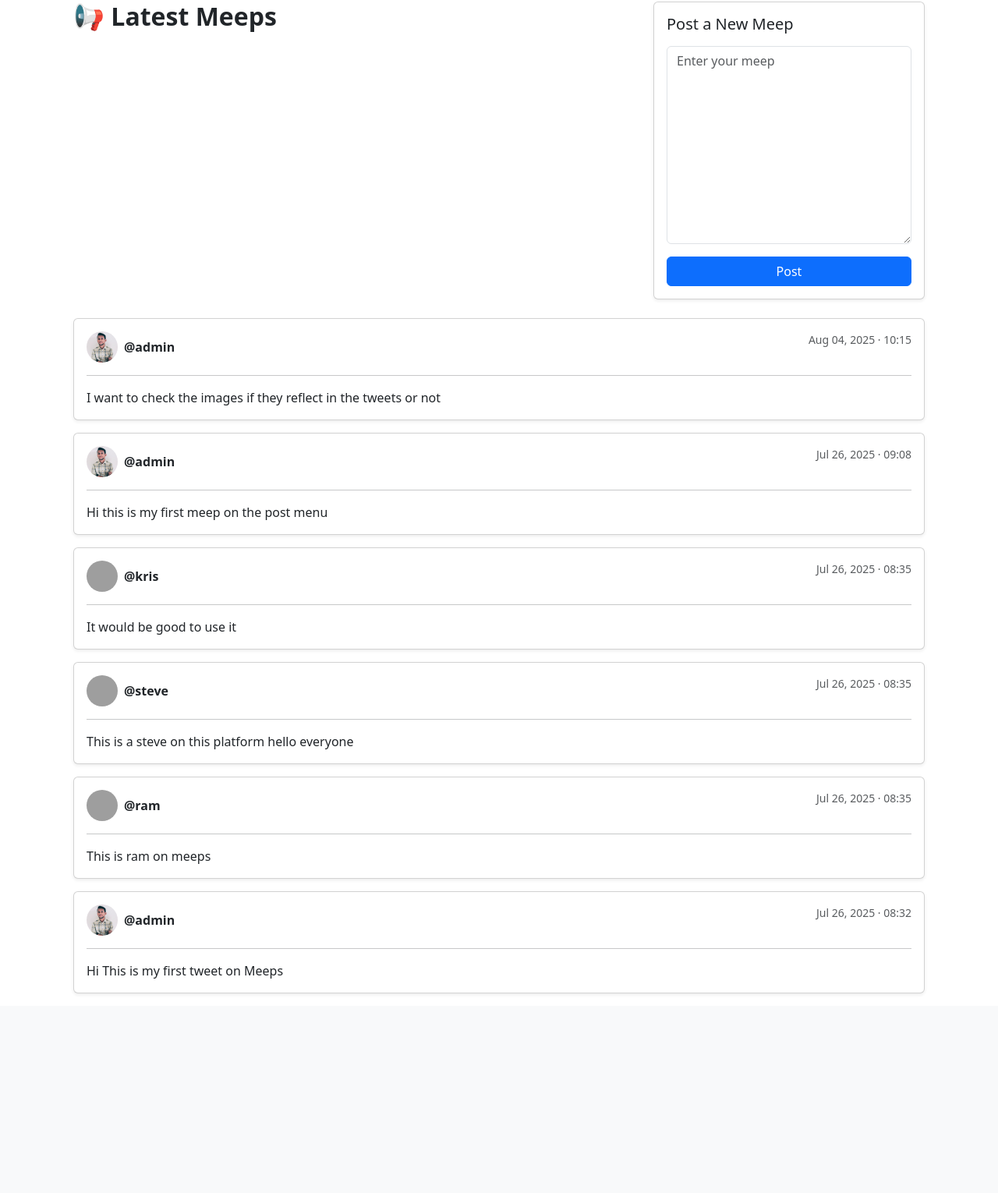
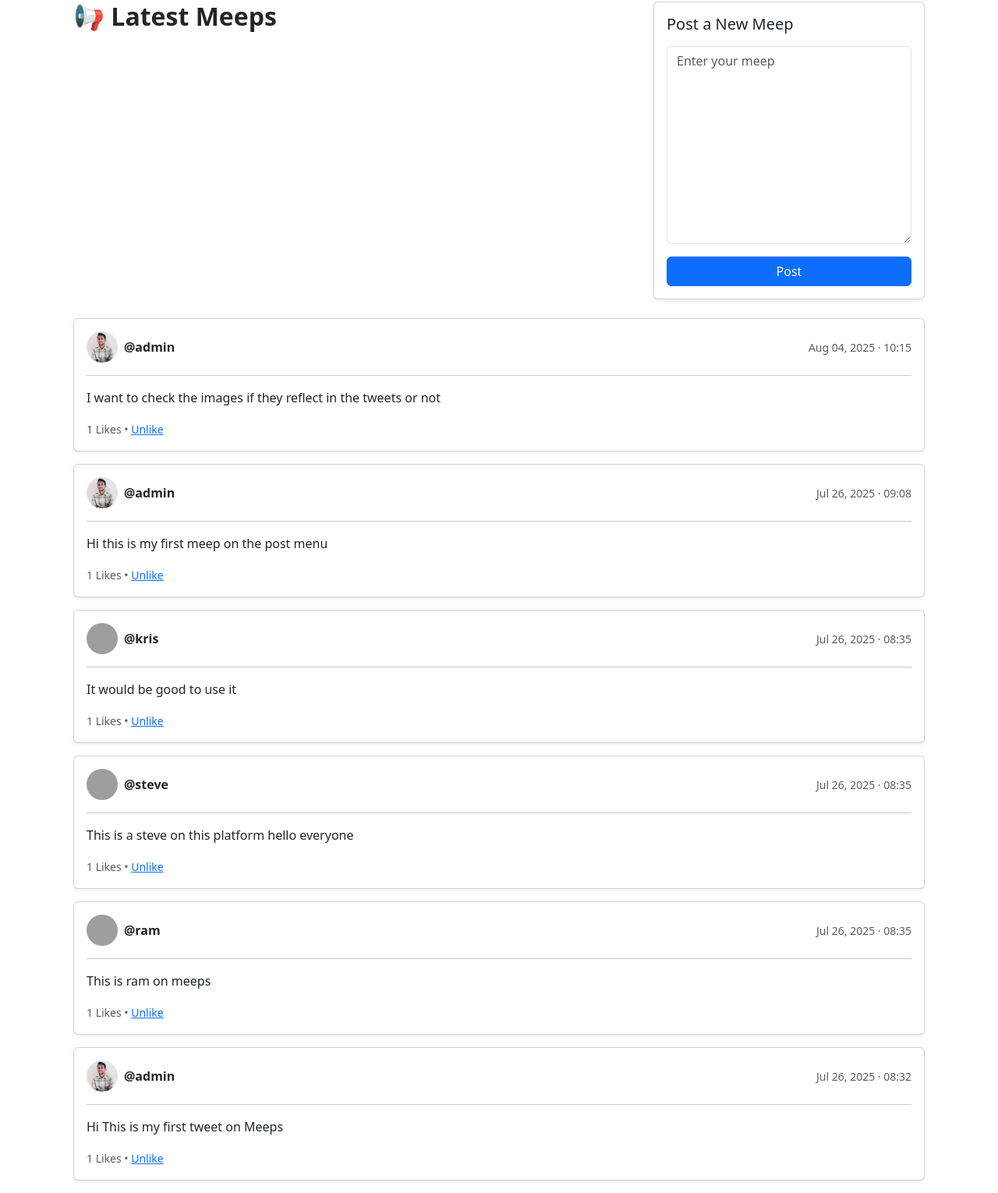
Before and after one commit to Kapilgwal/TWITTER, a Django app: page / in a window 1280 px wide. Shown: the part 102-1632 px from the top of the page at 78% size. Before the commit the page ends 1376 px from the top, so only its background shows below. Run offline with Django 5.2, Linux system fonts and the light colour scheme; a user stored in the database is signed in; data comes from the database, SQL or seed files in the repository; both versions use the stored data as it was after the commit; grey boxes are pictures that could not be loaded.

Commit message:
like functionality

```diff
--- a/musker/musk/forms.py
+++ b/musker/musk/forms.py
@@ -1,28 +1,30 @@
 from django import forms
 from django.contrib.auth.forms import UserCreationForm
 from django.contrib.auth.models import User
-from .models import Meep,Profile
+from .models import Meep, Profile
+
 
 class ProfilePicForm(forms.ModelForm):
-    profile_image = forms.ImageField(label = "Profile Picture")
+    profile_image = forms.ImageField(label="Profile Picture")
 
     class Meta:
         model = Profile
         fields = ['profile_image']
+
 
 class MeepForm(forms.ModelForm):
     body = forms.CharField(
         required=True,
         widget=forms.Textarea(attrs={
             "placeholder": "Enter your meep",
-            "class": "form-control"  # Fixed typo from 'clas'
+            "class": "form-control"
         }),
-        label="",
+        label=""
     )
 
     class Meta:
         model = Meep
-        exclude = ("user",)
+        exclude = ("user", "likes")
 
 
 class SignUpForm(UserCreationForm):
@@ -57,31 +59,41 @@ class SignUpForm(UserCreationForm):
         fields = ['username', 'first_name', 'last_name', 'email', 'password1', 'password2']
 
     def __init__(self, *args, **kwargs):
-        super(SignUpForm, self).__init__(*args, **kwargs)
+        super().__init__(*args, **kwargs)
 
         self.fields['username'].widget.attrs.update({
             'class': 'form-control',
             'placeholder': 'Username'
         })
         self.fields['username'].label = ''
-        self.fields['username'].help_text = '<span class="form-text text-muted">Required. 150 characters or fewer. Letters, digits and @/./+/-/_ only.</span>'
+        self.fields['username'].help_text = (
+            '<span class="form-text text-muted">'
+            'Required. 150 characters or fewer. Letters, digits and @/./+/-/_ only.'
+            '</span>'
+        )
 
         self.fields['password1'].widget.attrs.update({
             'class': 'form-control',
             'placeholder': 'Password'
         })
         self.fields['password1'].label = ''
-        self.fields['password1'].help_text = '<span class="form-text text-muted">Your password must contain at least 8 characters and should not be entirely numeric.</span>'
+        self.fields['password1'].help_text = (
+            '<span class="form-text text-muted">'
+            'Your password must contain at least 8 characters and should not be entirely numeric.'
+            '</span>'
+        )
 
         self.fields['password2'].widget.attrs.update({
             'class': 'form-control',
             'placeholder': 'Confirm Password'
         })
         self.fields['password2'].label = ''
-        self.fields['password2'].help_text = '<span class="form-text text-muted">Enter the same password as before, for verification.</span>'
+        self.fields['password2'].help_text = (
+            '<span class="form-text text-muted">'
+            'Enter the same password as before, for verification.'
+            '</span>'
+        )
 
-from django import forms
-from django.contrib.auth.models import User
 
 class UserUpdateForm(forms.ModelForm):
     email = forms.EmailField(
@@ -115,8 +127,7 @@ class UserUpdateForm(forms.ModelForm):
         fields = ['username', 'first_name', 'last_name', 'email']
 
     def __init__(self, *args, **kwargs):
-        super(UserUpdateForm, self).__init__(*args, **kwargs)
-
+        super().__init__(*args, **kwargs)
         self.fields['username'].widget.attrs.update({
             'class': 'form-control',
             'placeholder': 'Username'
@@ -124,19 +135,15 @@ class UserUpdateForm(forms.ModelForm):
         self.fields['username'].label = ''
 
     def clean_username(self):
-        username = self.cleaned_data['username']
-        qs = User.objects.filter(username=username)
-        if self.instance:
-            qs = qs.exclude(pk=self.instance.pk)
+        username = self.cleaned_data.get('username')
+        qs = User.objects.filter(username=username).exclude(pk=self.instance.pk)
         if qs.exists():
             raise forms.ValidationError("A user with that username already exists.")
         return username
 
     def clean_email(self):
-        email = self.cleaned_data['email']
-        qs = User.objects.filter(email=email)
-        if self.instance:
-            qs = qs.exclude(pk=self.instance.pk)
+        email = self.cleaned_data.get('email')
+        qs = User.objects.filter(email=email).exclude(pk=self.instance.pk)
         if qs.exists():
             raise forms.ValidationError("A user with that email already exists.")
         return email
--- a/musker/musk/models.py
+++ b/musker/musk/models.py
@@ -2,7 +2,7 @@ from django.db import models
 from django.contrib.auth.models import User
 from django.db.models.signals import post_save
 from django.dispatch import receiver
-# Create your models here.
+
 
 class Meep(models.Model):
     user = models.ForeignKey(
@@ -11,6 +11,10 @@ class Meep(models.Model):
     )
     body = models.CharField(max_length = 1000)
     created_at = models.DateTimeField(auto_now_add=True)
+    likes = models.ManyToManyField(User,related_name='meep_like',blank=True)
+
+    def number_of_likes(self):
+        return self.likes.count()
 
     def __str__(self):
         return(
--- a/musker/musk/urls.py
+++ b/musker/musk/urls.py
@@ -9,4 +9,5 @@ urlpatterns = [
     path('logout/', views.logout_user,name = 'logout'),
     path('register/', views.register_user,name = 'register'),
     path('update_user', views.update_user, name = 'update_user'),
+    path('meep_like/<int:pk>', views.meep_like, name = "meep_like")
 ]
--- a/musker/musk/views.py
+++ b/musker/musk/views.py
@@ -1,4 +1,4 @@
-from django.shortcuts import render,redirect
+from django.shortcuts import render,redirect,get_object_or_404
 from django.contrib import messages
 from .models import Profile,Meep
 from .forms import MeepForm,SignUpForm,UserUpdateForm,ProfilePicForm
@@ -37,21 +37,24 @@ def profile_list(request):
 
 def profile(request,pk):
     if request.user.is_authenticated:
-        profile = Profile.objects.get(user_id = pk)
-        meeps = Meep.objects.filter(id = pk).order_by("-created_at")
+        profile = get_object_or_404(Profile, user_id=pk)
+        meeps = Meep.objects.filter(user_id=pk).order_by("-created_at")
+
         if request.method == "POST":
             current_user_profile = request.user.profile
-            action = request.POST['follow']
+            action = request.POST.get('follow')
 
             if action == "unfollow":
                 current_user_profile.follows.remove(profile)
-
             elif action == "follow":
                 current_user_profile.follows.add(profile)
 
             current_user_profile.save()
 
-        return render(request,'profile.html',{"profile" : profile, "meeps" : meeps})
+        return render(request, 'profile.html', {
+            "profile": profile,
+            "meeps": meeps
+        })
 
     else:
         messages.success(request,("You must be logged in the application"))
@@ -134,3 +137,19 @@ def update_user(request):
         'user_form': user_form,
         'profile_form': profile_form
     })
+
+def meep_like(request,pk):
+
+    if request.user.is_authenticated:
+
+        meep = get_object_or_404(Meep, id = pk)
+        if meep.likes.filter(id = request.user.id).exists():
+            meep.likes.remove(request.user)
+
+        else:
+            meep.likes.add(request.user)
+        return redirect(request.META.get("HTTP_REFERER"))
+
+    else:
+        messages.success(request,("You must be logged in"))
+        return redirect('home')
--- a/musker/templates/home.html
+++ b/musker/templates/home.html
@@ -1,12 +1,10 @@
-{% extends 'base.html' %}
-{% load static %}
-{% block content %}
+{% extends 'base.html' %} {% load static %} {% block content %}
 <div class="container mt-4">
-  <!-- Header Row with Form -->
   <div class="row mb-4 align-items-start">
     <div class="col-md-8">
       <h2 class="fw-bold mb-3">📢 Latest Meeps</h2>
     </div>
+
     <div class="col-md-4">
       {% if form %}
       <div class="card shadow-sm">
@@ -24,11 +22,10 @@
     </div>
   </div>
 
-  <!-- Meeps List -->
   {% for meep in meeps %}
   <div class="card mb-3 shadow-sm">
     <div class="card-body">
-      <div class="d-flex justify-content-between">
+      <div class="d-flex justify-content-between align-items-center">
         <div class="d-flex align-items-center">
           {% if meep.user.profile.profile_image %}
           <img
@@ -47,7 +44,6 @@
             height="40"
           />
           {% endif %}
-
           <a
             href="{% url 'profile' meep.user.id %}"
             class="fw-bold text-decoration-none text-dark"
@@ -60,8 +56,21 @@
           {{ meep.created_at|date:"M d, Y · H:i" }}
         </div>
       </div>
+
       <hr />
+
       <p class="card-text">{{ meep.body }}</p>
+
+      <small class="text-muted">
+        {{ meep.number_of_likes }} Likes • {% if user in meep.likes.all %}
+        <a href="{% url 'meep_like' meep.id %}">Unlike</a>
+
+        {% else %}
+
+        <a href="{% url 'meep_like' meep.id %}">Like</a>
+
+        {% endif %}
+      </small>
     </div>
   </div>
   {% empty %}
```
Also changed, not shown: musker/templates/profile.html (+14 -0 lines), musker/db.sqlite3, musker/musk/migrations/0005_meep_likes.py (added).
